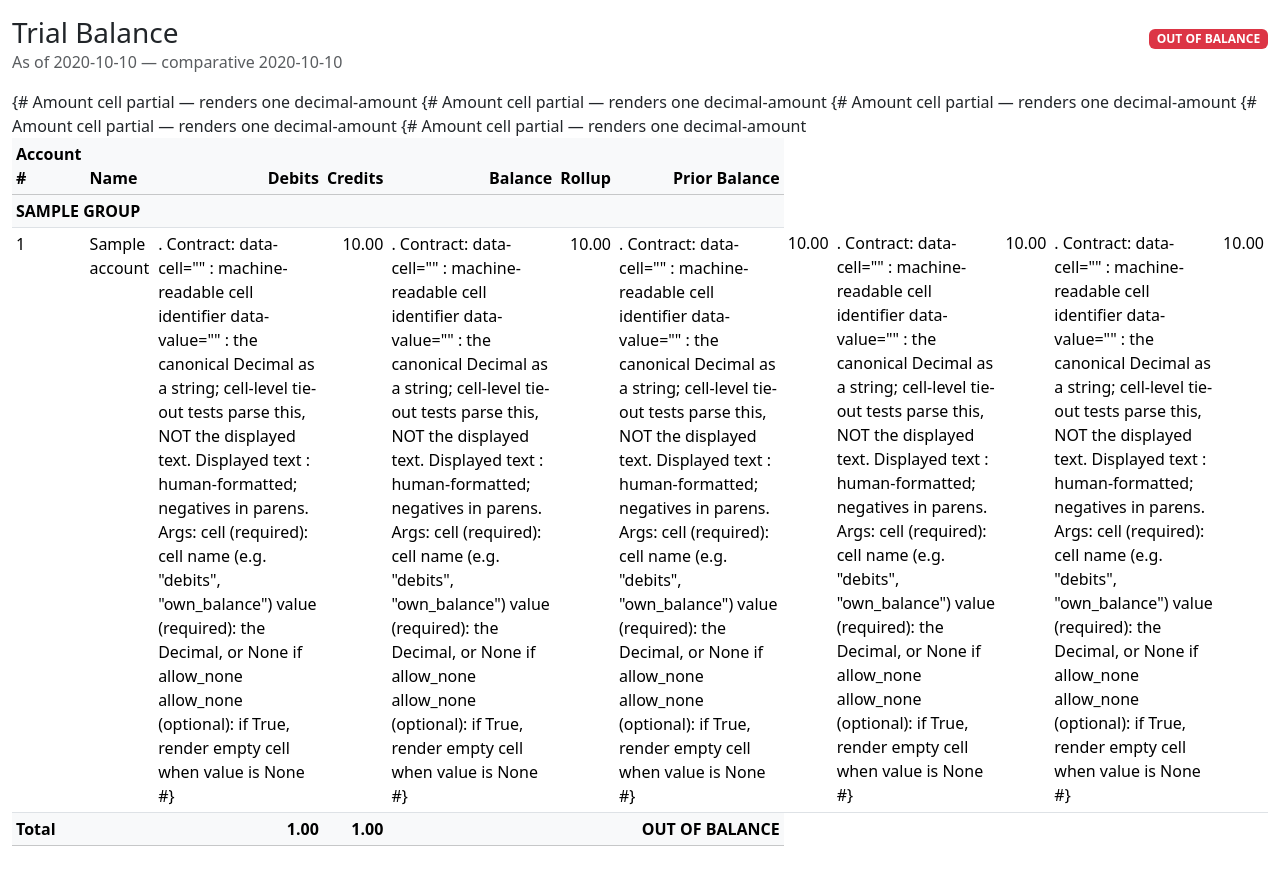
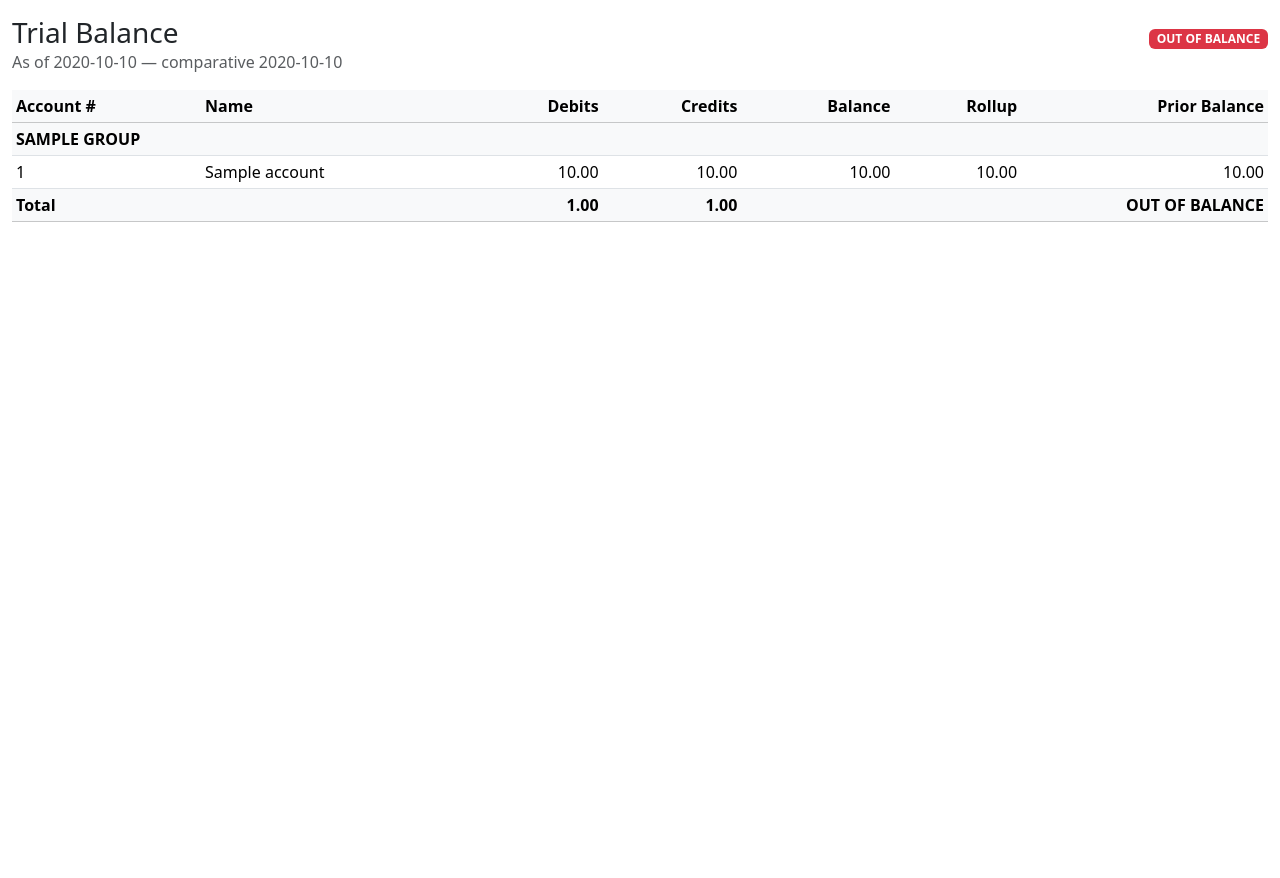
Before and after one commit to rowemarowema/family-books, a Django app: template templates/reports/trial_balance.html in a window 1280 px wide. After the commit the page ends 222 px from the top, so only its background shows below. Run offline with Django 5.2, Linux system fonts and the light colour scheme; the template is opened without the code that fills it: most values are stand-ins (such as "Sample title", 1, 10 or a date in 2020); parts of the project's set-up code (start-up, migrations or seed data) failed here and were passed over.

Commit message:
Stage 1 F fix: strip leaked template comment + lock against regressions
Bug: templates/reports/_amount_cell.html had a multi-line {# ... #}
docstring spanning lines 1-14. Django's {# ... #} comment syntax is
single-line only — multi-line spans render literally. Each amount cell
on the trial-balance page leaked the docstring as text nodes inside
<tr> (between <td> siblings, outside any <td>), which the browser
displayed before each row's amount cells.

Fix: delete the docstring entirely. The data-cell / data-value
contract is enforced by the cell-level tie-out test
(test_cell_level_tie_out_engine_to_html), which is the actual
authority; an inline docstring is redundant doc rot.

Why F.4's cell-level tie-out test stayed green:

  The cell-level test does:
      td = tr.find("td", attrs={"data-cell": cell})
      Decimal(td["data-value"])
  scoped to inside the <td>. The leaked text became sibling text
  nodes of <td> within <tr> — NOT inside any <td>. tr's text-node
  children render in browsers (whitespace-collapsed) but are
  invisible to find("td", ...)["data-value"] / td.text.

  This is NOT the "test passes but doesn't test the named path"
  pattern from F.1 / Group E. The cell test correctly tests cell
  content; the bug lives in surrounding row markup the cell test
  was never scoped to look at. Coverage gap, not encoded-wrong
  invariant.

Regression test (test_no_template_comment_leaks_in_rendered_body)
scans the FULL rendered body — not just <td> — for tokens that can
only come from a leaked template comment:
  "Amount cell partial", "machine-readable cell identifier",
  "canonical Decimal as a string", "{#", "{% comment %}",
  "{% endcomment %}"
Any substring appearing in production HTML is wrong. Catches the
F.5 bug + any future multi-line {# ... #} that slips through, AND
any {% comment %} tag that escapes the renderer.

Verification (Mark to run):
  make check
  make migrate
  python manage.py makemigrations --dry-run    # "No changes detected"
  make test                                    # 253 + 1 new = 254
  # plus a manual reload of /reports/trial-balance/?as_of=2026-04-25
  # to confirm the docstring is gone visually

UNVERIFIED: 0. No new third-party APIs touched.

Co-Authored-By: Claude Opus 4.7 (1M context) <noreply@anthropic.com>

```diff
--- a/templates/reports/_amount_cell.html
+++ b/templates/reports/_amount_cell.html
@@ -1,17 +1,3 @@
-{# Amount cell partial — renders one decimal-amount <td>.
-
-  Contract:
-    data-cell="<cell name>"  : machine-readable cell identifier
-    data-value="<raw value>" : the canonical Decimal as a string;
-                                cell-level tie-out tests parse this,
-                                NOT the displayed text.
-    Displayed text           : human-formatted; negatives in parens.
-
-  Args:
-    cell        (required): cell name (e.g. "debits", "own_balance")
-    value       (required): the Decimal, or None if allow_none
-    allow_none  (optional): if True, render empty cell when value is None
-#}
 {% if allow_none and value is None %}
   <td class="text-end" data-cell="{{ cell }}" data-value=""></td>
 {% else %}
```
Also changed, not shown: tests/integration/test_trial_balance_view.py (+53 -0 lines).
